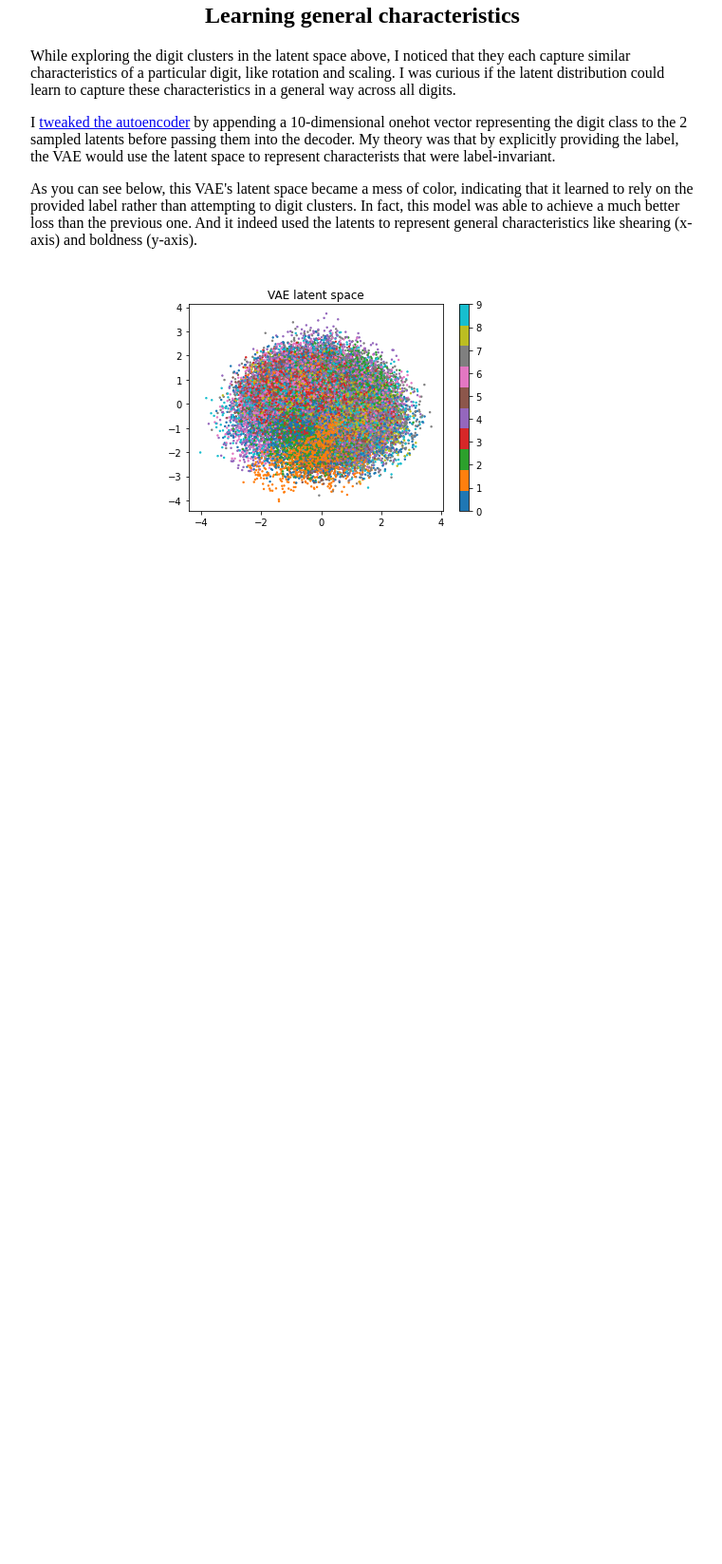
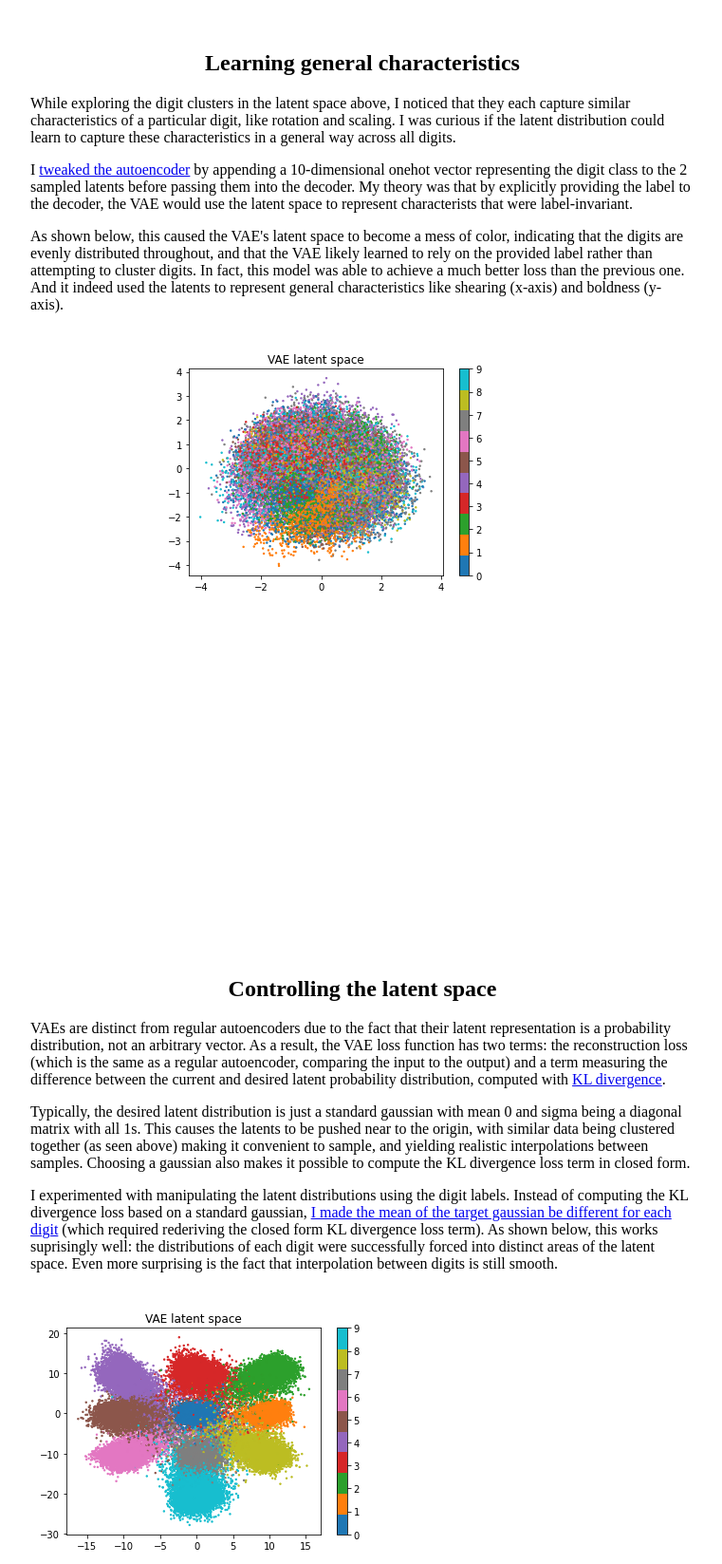
Before and after one commit to robz/robz.github.io, a plain HTML site: page mnist-vae/index.html in a window 1280 px wide. Shown: the part 572-2219 px from the top of the page at 95% size, without its empty margins (258-1019 px from the left). Before the commit the page ends 1470 px from the top, so only its background shows below. Drawn offline with Linux system fonts and the light colour scheme; a script that the page names is missing.

Commit message:
vae-mnist: experiment with controlled latent space

```diff
--- a/mnist-vae/index.html
+++ b/mnist-vae/index.html
@@ -47,7 +47,7 @@
       </div>
     </div>
     <div style="display: flex; justify-content: center;">
-      <section style="width: 700px;">
+      <section style="width: 700px; margin-top: 50px;">
         <h2 style="text-align: center;">
           Learning general characteristics
         </h2>
@@ -66,17 +66,18 @@
           >
           by appending a 10-dimensional onehot vector representing the digit
           class to the 2 sampled latents before passing them into the decoder.
-          My theory was that by explicitly providing the label, the VAE would
-          use the latent space to represent characterists that were
-          label-invariant.
+          My theory was that by explicitly providing the label to the decoder,
+          the VAE would use the latent space to represent characterists that
+          were label-invariant.
         </p>
         <p>
-          As you can see below, this VAE's latent space became a mess of color,
-          indicating that it learned to rely on the provided label rather than
-          attempting to digit clusters. In fact, this model was able to achieve
-          a much better loss than the previous one. And it indeed used the
-          latents to represent general characteristics like shearing (x-axis)
-          and boldness (y-axis).
+          As shown below, this caused the VAE's latent space to become a mess of
+          color, indicating that the digits are evenly distributed throughout,
+          and that the VAE likely learned to rely on the provided label rather
+          than attempting to cluster digits. In fact, this model was able to
+          achieve a much better loss than the previous one. And it indeed used
+          the latents to represent general characteristics like shearing
+          (x-axis) and boldness (y-axis).
         </p>
       </section>
     </div>
@@ -108,6 +109,58 @@
         <canvas id="canvasLWL7" width="150" height="150"></canvas>
         <canvas id="canvasLWL8" width="150" height="150"></canvas>
         <canvas id="canvasLWL9" width="150" height="150"></canvas>
+      </div>
+    </div>
+    <div style="display: flex; justify-content: center;">
+      <section style="width: 700px; margin-top: 50px;">
+        <h1 style="text-align: center;">Controlling the latent space</h1>
+        <p>
+          VAEs are distinct from regular autoencoders due to the fact that their
+          latent representation is a probability distribution, not an arbitrary
+          vector. As a result, the VAE loss function has two terms: the
+          reconstruction loss (which is the same as a regular autoencoder,
+          comparing the input to the output) and a term measuring the difference
+          between the current and desired latent probability distribution,
+          computed with
+          <a
+            href="https://en.wikipedia.org/wiki/Kullback%E2%80%93Leibler_divergence"
+            >KL divergence</a
+          >.
+        </p>
+        <p>
+          Typically, the desired latent distribution is just a standard gaussian
+          with mean 0 and sigma being a diagonal matrix with all 1s. This causes
+          the latents to be pushed near to the origin, with similar data being
+          clustered together (as seen above) making it convenient to sample, and
+          yielding realistic interpolations between samples. Choosing a gaussian
+          also makes it possible to compute the KL divergence loss term in
+          closed form.
+        </p>
+        <p>
+          I experimented with manipulating the latent distributions using the
+          digit labels. Instead of computing the KL divergence loss based on a
+          standard gaussian,
+          <a
+            href="https://colab.research.google.com/drive/1HxDSNIHEZ_c1y5imuhyeeTddIwxzm3Y-?usp=sharing"
+            >I made the mean of the target gaussian be different for each
+            digit</a
+          >
+          (which required rederiving the closed form KL divergence loss term).
+          As shown below, this works suprisingly well: the distributions of each
+          digit were successfully forced into distinct areas of the latent
+          space. Even more surprising is the fact that interpolation between
+          digits is still smooth.
+        </p>
+      </section>
+    </div>
+    <div style="display: flex; justify-content: center; margin-top: 20px;">
+      <div>
+        <img
+          style="margin-right: 80px;"
+          id="latent_space3"
+          src="./latent_space_controlled.png"
+        />
+        <canvas id="canvas3" width="260" height="260"></canvas>
       </div>
     </div>
     <script src="https://cdn.jsdelivr.net/npm/onnxjs/dist/onnx.min.js"></script>
@@ -164,9 +217,9 @@
         const vaeMnist = new onnx.InferenceSession();
         await vaeMnist.loadModel(window.location.href + '/vae_mnist.onnx');
 
-        const canvas1 = new DigitCanvas('canvas1');
+        const canvas = new DigitCanvas('canvas1');
         const data = await predict(vaeMnist, 0, 0);
-        canvas1.write(data);
+        canvas.write(data);
 
         const latentSpace = document.getElementById('latent_space1');
         latentSpace.onmousemove = async e => {
@@ -176,7 +229,7 @@
             (-(offsetY - 142) / 97) * 4.2,
           ];
           const data = await predict(vaeMnist, x, y);
-          canvas1.write(data);
+          canvas.write(data);
         };
       }
 
@@ -206,8 +259,9 @@
           const {offsetX, offsetY} = e;
           const [x, y] = [
             ((offsetX - 175) / 120) * 4.0,
-            (-(offsetY - 142) / 97) * 4.0,
+            (-(offsetY - 130) / 97) * 4.0,
           ];
+          console.log(x, y);
           pending = true;
           const data = await predictLWL(vaeMnistLWL, x, y);
           pending = false;
@@ -218,9 +272,31 @@
         };
       }
 
+      // 2d vae using latents with class labels (LWL)
+      async function initVAEControlled() {
+        const vaeMnist = new onnx.InferenceSession();
+        await vaeMnist.loadModel(
+          window.location.href + '/vae_mnist_controlled.onnx',
+        );
+
+        const canvas = new DigitCanvas('canvas3');
+        const data = await predict(vaeMnist, 0, 0);
+        canvas.write(data);
+
+        const latentSpace = document.getElementById('latent_space3');
+        latentSpace.onmousemove = async e => {
+          const {offsetX, offsetY} = e;
+          const [x, y] = [(offsetX - 171) / 7.8, -(offsetY - 116) / 4.2];
+          console.log(offsetX, offsetY, x, y);
+          const data = await predict(vaeMnist, x, y);
+          canvas.write(data);
+        };
+      }
+
       async function main() {
         await initVAE();
         await initVAELWL();
+        await initVAEControlled();
       }
 
       main();
```
Also changed, not shown: mnist-vae/latent_space_controlled.png (added), 1 other file.
